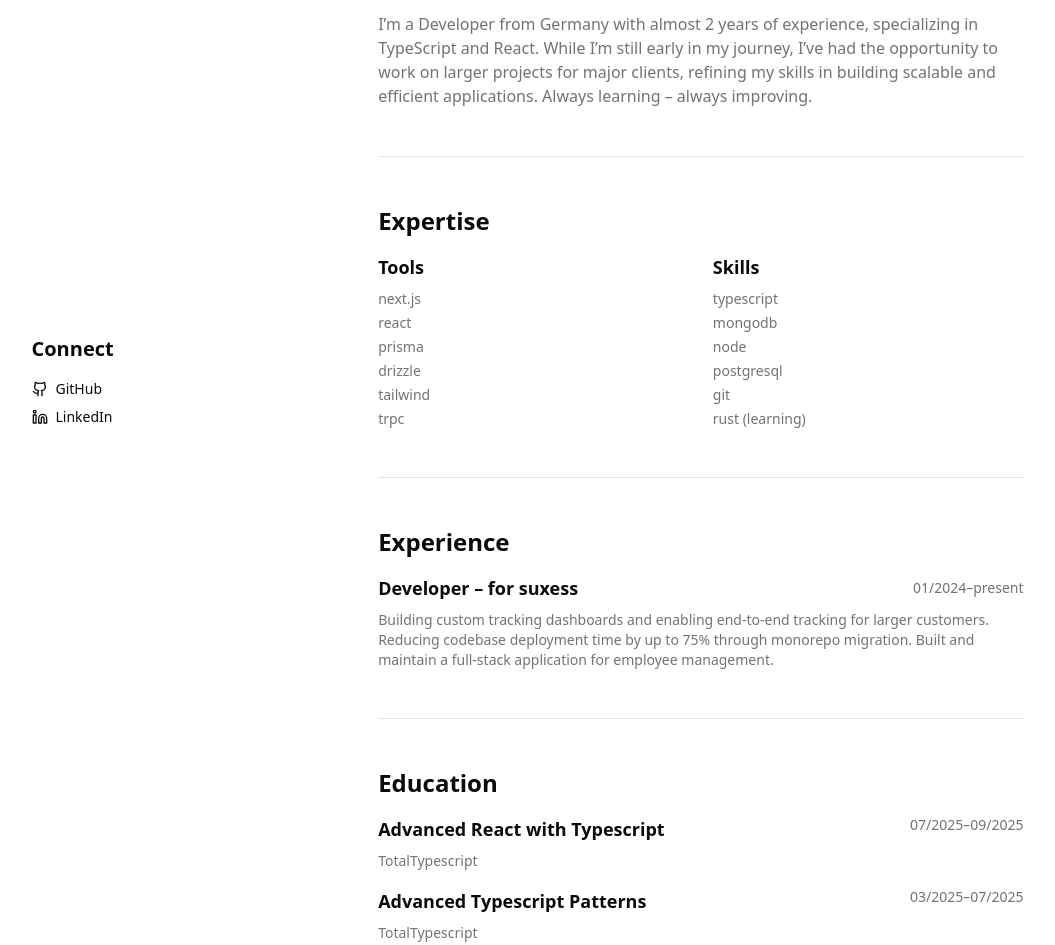
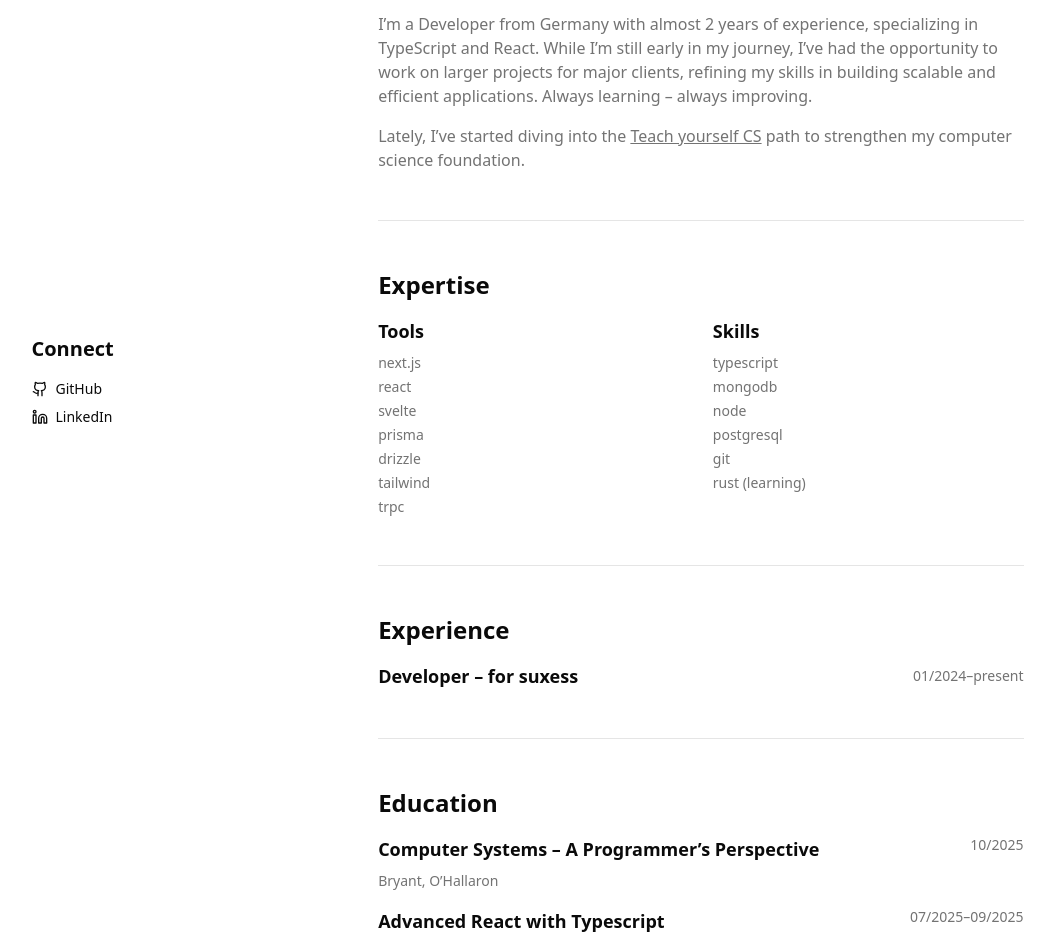
Before and after one commit to florianblaschke/homepage, a SvelteKit app: page /about in a window 1280 px wide. Shown: the part 180-1125 px from the top of the page, without its empty margins (105-1160 px from the left). Built offline with nearby package versions, Linux system fonts and the light colour scheme.

Commit message:
changes to /about

```diff
--- a/src/routes/about/+page.svelte
+++ b/src/routes/about/+page.svelte
@@ -4,6 +4,11 @@
 	import { formatDistanceToNow } from 'date-fns';
 
 	const education: { title: string; org: string; timerange: string }[] = [
+		{
+			title: 'Computer Systems – A Programmer’s Perspective',
+			org: 'Bryant, O’Hallaron',
+			timerange: '10/2025'
+		},
 		{
 			title: 'Advanced React with Typescript',
 			org: 'TotalTypescript',
@@ -44,20 +49,19 @@
 
 	const experience: {
 		title: string;
-		description: string;
+		description?: string;
 		company: string;
 		timerange: string;
 	}[] = [
 		{
 			title: 'Developer',
-			description:
-				'Building custom tracking dashboards and enabling end-to-end tracking for larger customers. Reducing codebase deployment time by up to 75% through monorepo migration. Built and maintain a full-stack application for employee management.',
+			description: '',
 			company: 'for suxess',
 			timerange: '01/2024–present'
 		}
 	];
 
-	const tools: string[] = ['next.js', 'react', 'prisma', 'drizzle', 'tailwind', 'trpc'];
+	const tools: string[] = ['next.js', 'react', 'svelte', 'prisma', 'drizzle', 'tailwind', 'trpc'];
 	const skills: string[] = [
 		'typescript',
 		'mongodb',
@@ -122,6 +126,12 @@
 					for major clients, refining my skills in building scalable and efficient applications. Always
 					learning – always improving.
 				</p>
+				<p class="text-muted-foreground">
+					Lately, I’ve started diving into the
+					<a href="https://teachyourselfcs.com" class="underline" target="_blank" rel="noopener"
+						>Teach yourself CS</a
+					> path to strengthen my computer science foundation.
+				</p>
 			</section>
 
 			<Separator />
@@ -163,9 +173,11 @@
 									{exp.timerange}
 								</span>
 							</div>
-							<p class="text-sm text-muted-foreground">
-								{exp.description}
-							</p>
+							{#if exp.description}
+								<p class="text-sm text-muted-foreground">
+									{exp.description}
+								</p>
+							{/if}
 						</div>
 					{/each}
 				</div>
```
